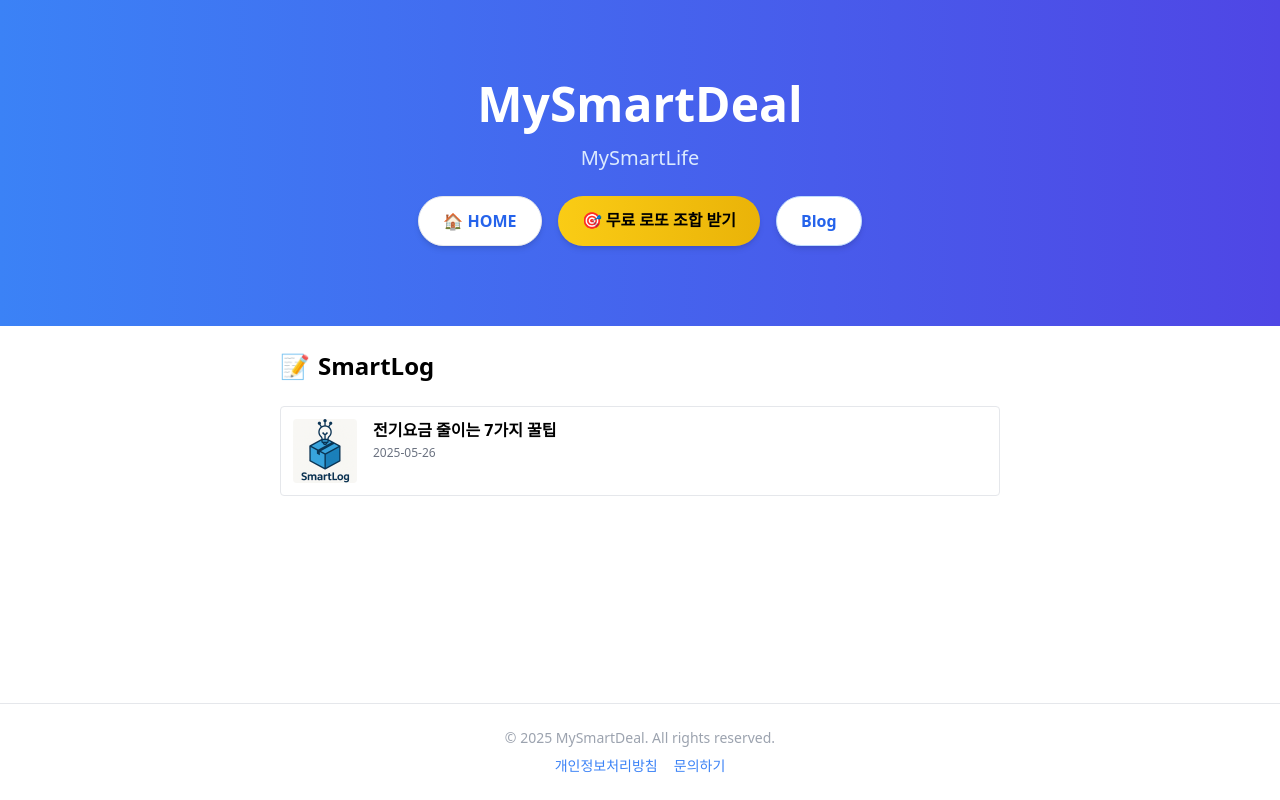
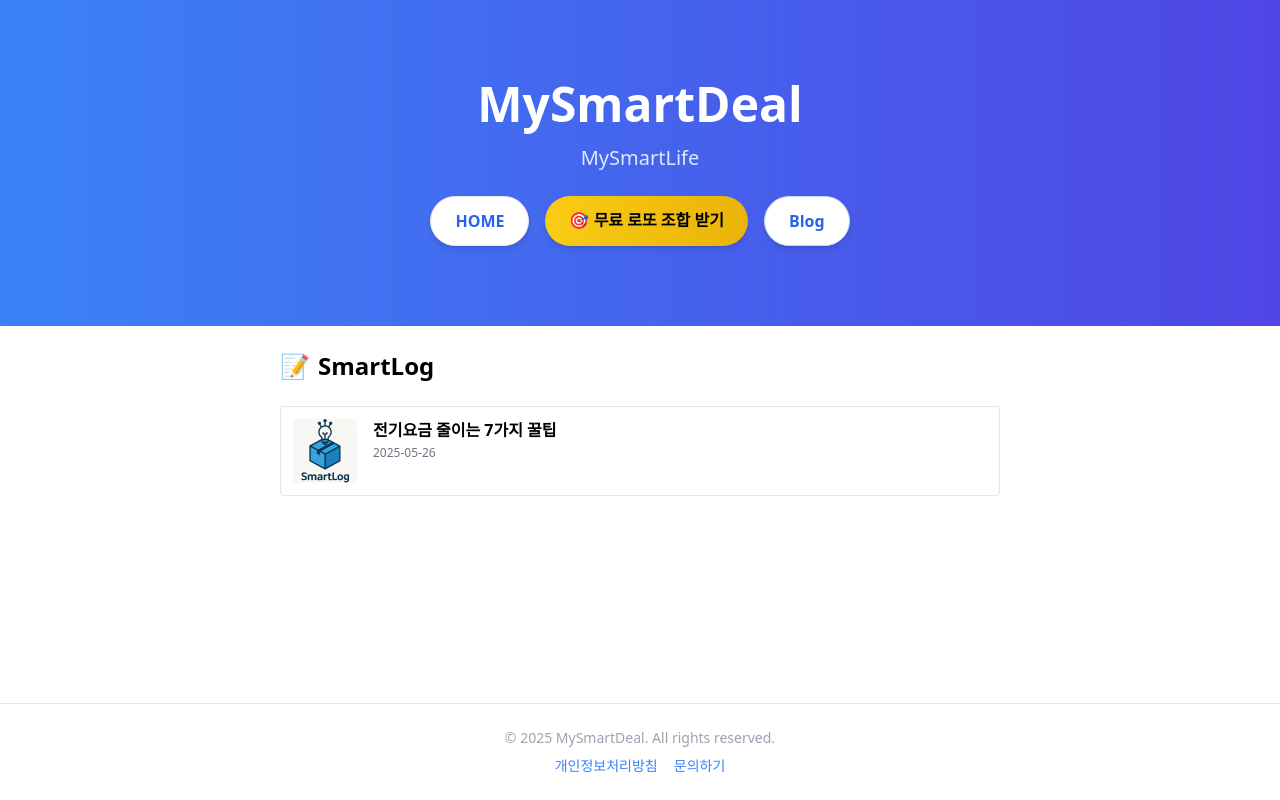
Before and after one commit to mysmartdeal/mysmartdeal, a Next.js app: page /smartlog in a window 1280 px wide. Built offline with nearby package versions, Linux system fonts and the light colour scheme.

Commit message:
Update HeroSection.js

```diff
--- a/components/HeroSection.js
+++ b/components/HeroSection.js
@@ -12,7 +12,7 @@ export default function HeroSection() {
           href="/"
           className="bg-white text-blue-600 font-semibold rounded-full px-6 py-3 shadow-md border hover:shadow-lg hover:-translate-y-0.5 transition-all duration-200"
         >
-          🏠 HOME
+          HOME
         </a>
 
         {/* 로또 버튼 */}
```
